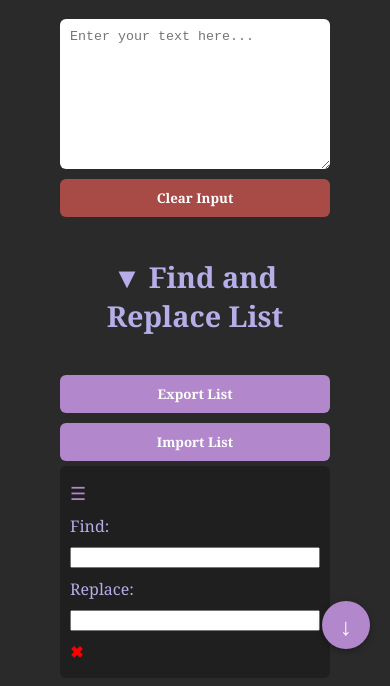
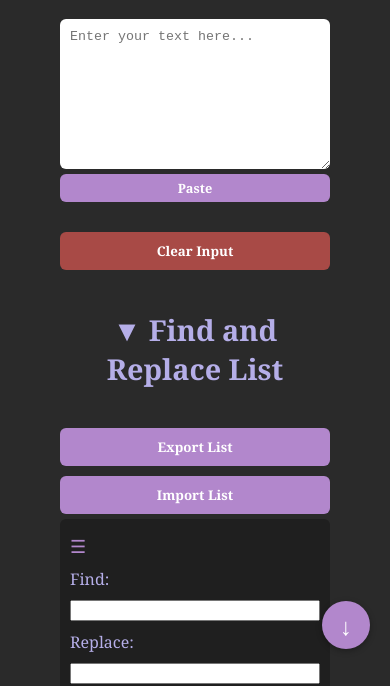
Before and after one commit to celestial-monocles/findnreplace, a plain HTML site: page index.html in a window 390 px wide. Shown: the part 170-856 px from the top of the page. Drawn offline with nearby package versions, Linux system fonts and the light colour scheme.

Commit message:
Update index.html

```diff
--- a/index.html
+++ b/index.html
@@ -65,6 +65,7 @@
 
     #inputAreaContainer {
       margin-bottom: 20px;
+      position: relative;
     }
 
     .toggles {
@@ -170,6 +171,20 @@
       font-weight: bold;
     }
 
+    #pasteBtn {
+      position: absolute;
+      top: 10px;
+      right: 10px;
+      padding: 5px 10px;
+      font-size: 0.8em;
+      background-color: #B287CC;
+      z-index: 1;
+    }
+
+    #pasteBtn:hover {
+      background-color: #A84B8C;
+    }
+
     @media (max-width: 768px) {
       .find-replace-pair {
         flex-direction: column;
@@ -203,6 +218,22 @@
       .toggles label {
         margin-bottom: 10px;
       }
+
+      /* Fix for paste button in mobile */
+      #pasteBtn {
+        position: relative;
+        top: auto;
+        right: auto;
+        display: block;
+        width: auto;
+        margin: 5px 0;
+        text-align: center;
+      }
+
+      #inputAreaContainer {
+        display: flex;
+        flex-direction: column;
+      }
     }
   </style>
 </head>
@@ -210,7 +241,10 @@
   <div id="container">
     <h1><a href="https://celestial-monocles.github.io/findandreplace/">Find and Replace Text</a></h1>
 
-    <textarea id="inputText" rows="10" placeholder="Enter your text here..."></textarea><br>
+    <div id="inputAreaContainer">
+      <textarea id="inputText" rows="10" placeholder="Enter your text here..."></textarea>
+      <button id="pasteBtn" title="Paste from clipboard">Paste</button>
+    </div>
     <button id="clearBtn" onclick="clearInputText()">Clear Input</button>
 
     <h2>
@@ -253,6 +287,18 @@
       if (event.key === "Enter" && !event.shiftKey) {
         event.preventDefault(); // Prevent newline
         replaceText();
+      }
+    });
+
+    // Add paste functionality
+    document.getElementById("pasteBtn").addEventListener("click", async function() {
+      try {
+        const text = await navigator.clipboard.readText();
+        document.getElementById("inputText").value = text;
+        toggleCopyButtonVisibility();
+      } catch (err) {
+        alert("Failed to paste. Please ensure clipboard permissions are granted.");
+        console.error("Failed to read clipboard contents:", err);
       }
     });
 
```
